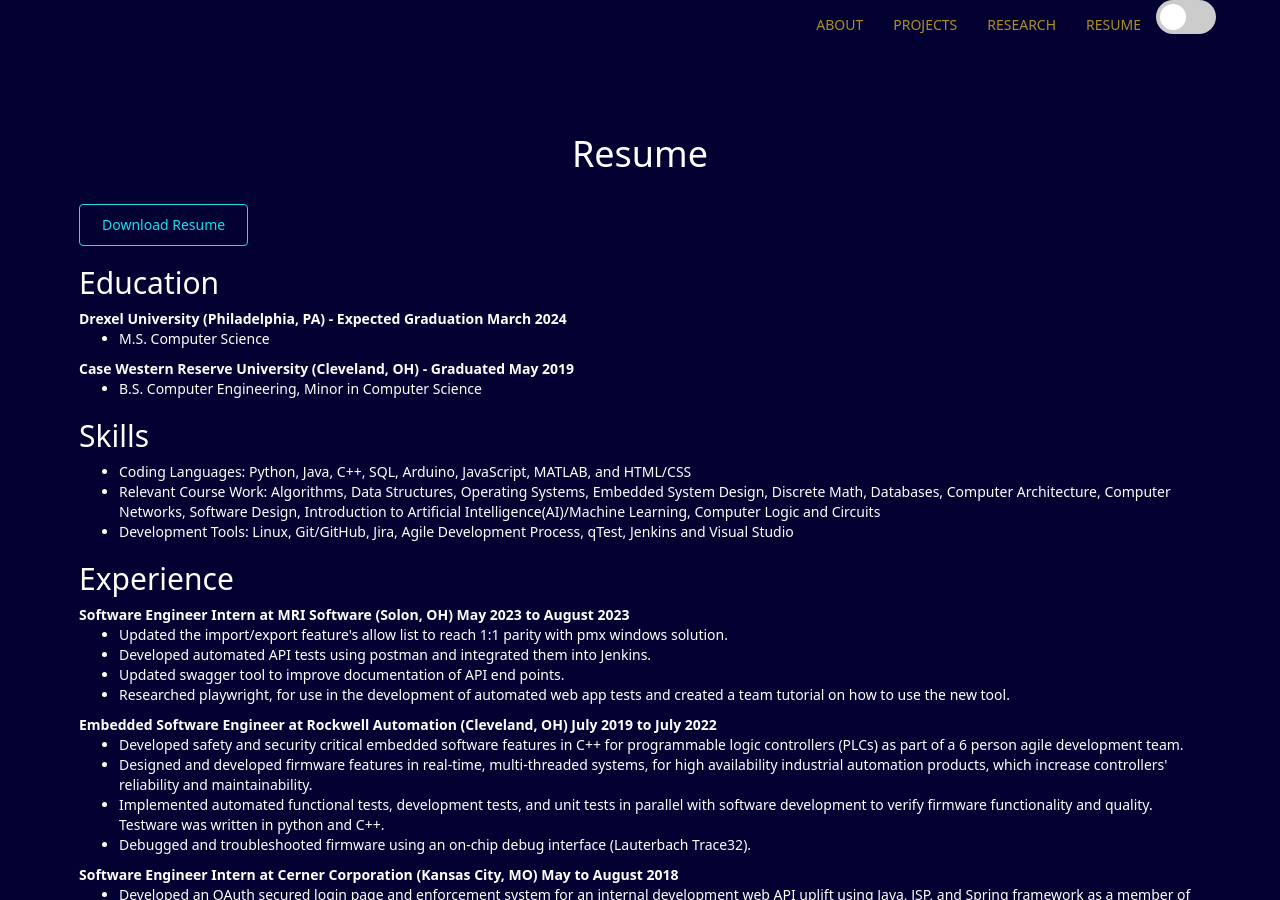
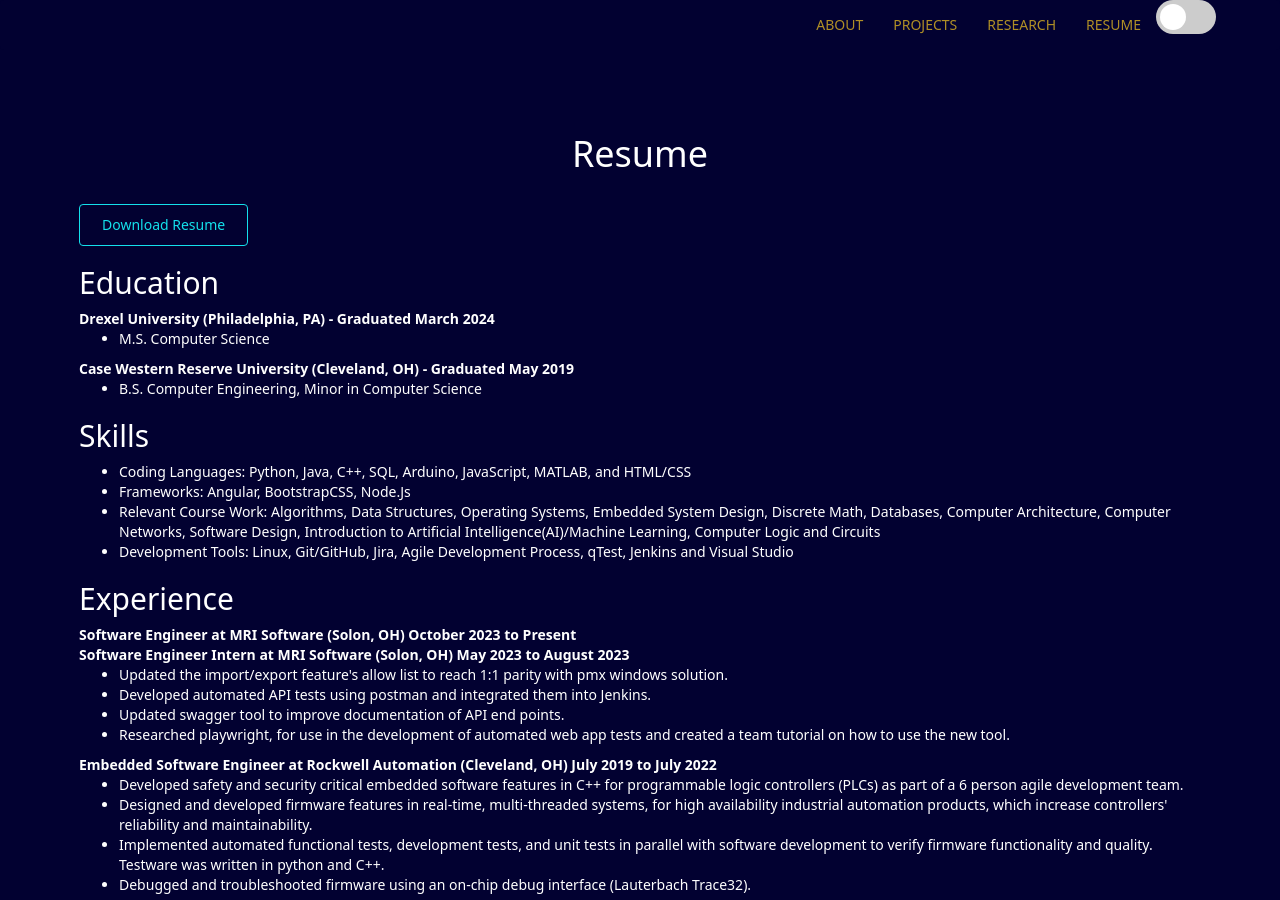
Before and after one commit to emmeline2/emmeline2.github.io, a Jekyll site: the page built from resume/index.html, in a window 1280 px wide and 900 px high. Built offline with Jekyll 4.4.1, drawn with Linux system fonts in a browser that asks for light colours.

Commit message:
resume update

```diff
--- a/resume/index.html
+++ b/resume/index.html
@@ -11,7 +11,7 @@
 
     <h2>Education</h2>
     <DL>
-        <DT>Drexel University (Philadelphia, PA) - Expected Graduation March 2024</DT>
+        <DT>Drexel University (Philadelphia, PA) - Graduated March 2024</DT>
         <ul>
             <li>M.S. Computer Science</li>
         </ul>
@@ -24,12 +24,14 @@
     <h2>Skills</h2>
     <ul>
         <li>Coding Languages: Python, Java, C++, SQL, Arduino, JavaScript, MATLAB, and HTML/CSS</li>
+        <li>Frameworks: Angular, BootstrapCSS, Node.Js</li>
         <li>Relevant Course Work: Algorithms, Data Structures, Operating Systems, Embedded System Design, Discrete Math, Databases, Computer Architecture, Computer Networks, Software Design, Introduction to Artificial Intelligence(AI)/Machine Learning, Computer Logic and Circuits</li>
         <li>Development Tools: Linux, Git/GitHub, Jira, Agile Development Process, qTest, Jenkins and Visual Studio</li>
     </ul>
 
     <h2>Experience</h2>
     <DL>
+        <DT>Software Engineer at MRI Software (Solon, OH) October 2023 to Present</DT>
         <DT>Software Engineer Intern at MRI Software (Solon, OH) May 2023 to August 2023</DT>
         <ul>
             <li>Updated the import/export feature's allow list to reach 1:1 parity with pmx windows solution.</li>
```
Also changed, not shown: 1 other file.
